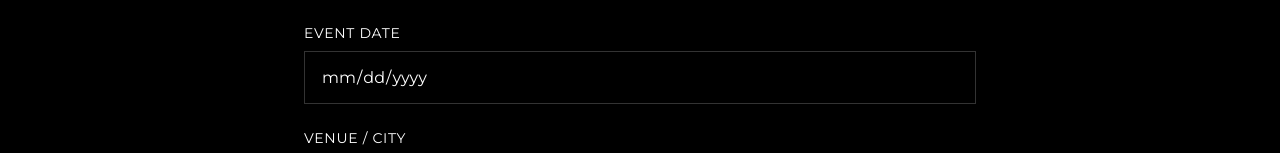
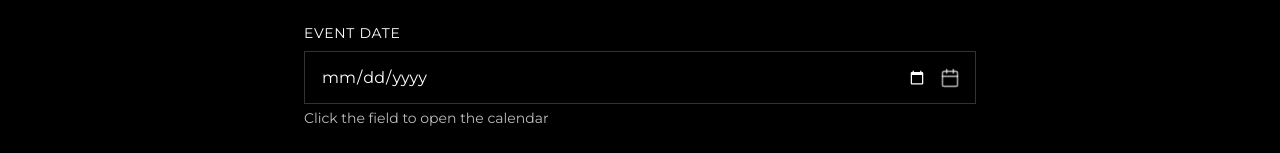
Before and after one commit to 84LIMITED/the-band-project-website, a Next.js app: page /contact in a window 1280 px wide. Shown: the part 576-729 px from the top of the page. Built offline with nearby package versions, Linux system fonts and the light colour scheme; no server answers.

Commit message:
Contact form: Event Date calendar picker; footer Email links to contact

```diff
--- a/app/contact/page.tsx
+++ b/app/contact/page.tsx
@@ -173,14 +173,36 @@ export default function ContactPage() {
               <label htmlFor="eventDate" className="block text-sm uppercase tracking-wider mb-2">
                 Event Date
               </label>
+              <div className="relative">
                 <input
                   type="date"
                   id="eventDate"
                   name="eventDate"
                   value={formData.eventDate}
                   onChange={(e) => setFormData({ ...formData, eventDate: e.target.value })}
-                className="w-full px-4 py-3 bg-black border border-white/20 text-white focus:border-white focus:outline-none transition-colors"
+                  className="w-full px-4 py-3 pr-12 bg-black border border-white/20 text-white focus:border-white focus:outline-none transition-colors [color-scheme:dark]"
+                  aria-describedby="eventDate-hint"
                 />
+                <button
+                  type="button"
+                  tabIndex={-1}
+                  onClick={() => {
+                    const el = document.getElementById('eventDate') as HTMLInputElement | null
+                    if (el?.showPicker) el.showPicker()
+                    else el?.focus()
+                  }}
+                  className="absolute right-3 top-1/2 -translate-y-1/2 text-white/60 hover:text-white transition-colors p-1"
+                  aria-label="Open calendar"
+                >
+                  <svg xmlns="http://www.w3.org/2000/svg" width="20" height="20" viewBox="0 0 24 24" fill="none" stroke="currentColor" strokeWidth="2" strokeLinecap="round" strokeLinejoin="round">
+                    <rect x="3" y="4" width="18" height="18" rx="2" ry="2"/>
+                    <line x1="16" y1="2" x2="16" y2="6"/>
+                    <line x1="8" y1="2" x2="8" y2="6"/>
+                    <line x1="3" y1="10" x2="21" y2="10"/>
+                  </svg>
+                </button>
+              </div>
+              <p id="eventDate-hint" className="text-secondary text-sm mt-1">Click the field to open the calendar</p>
             </div>
 
             {/* Venue / City */}
--- a/components/Footer.tsx
+++ b/components/Footer.tsx
@@ -62,7 +62,7 @@ export default function Footer() {
               <h4 className="text-sm uppercase tracking-wider mb-4">Connect</h4>
               <ul className="space-y-2 text-sm text-secondary">
                 <li>
-                  <a href="mailto:book@thebandproject.live" className="hover:text-white transition-colors">
+                  <a href="/contact" className="hover:text-white transition-colors">
                     Email
                   </a>
                 </li>
```
Lines whose indentation alone changed are shown as unchanged.
